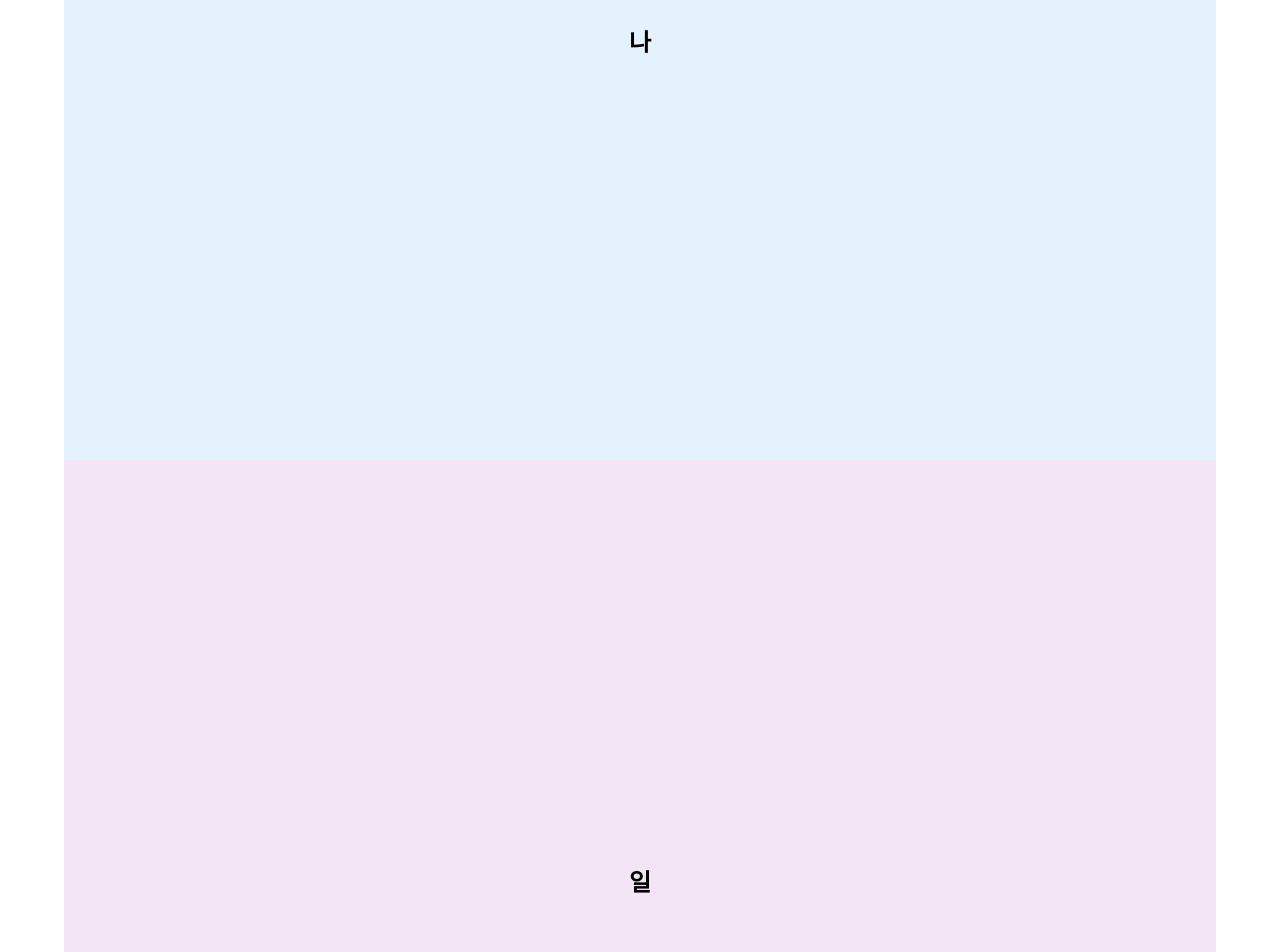
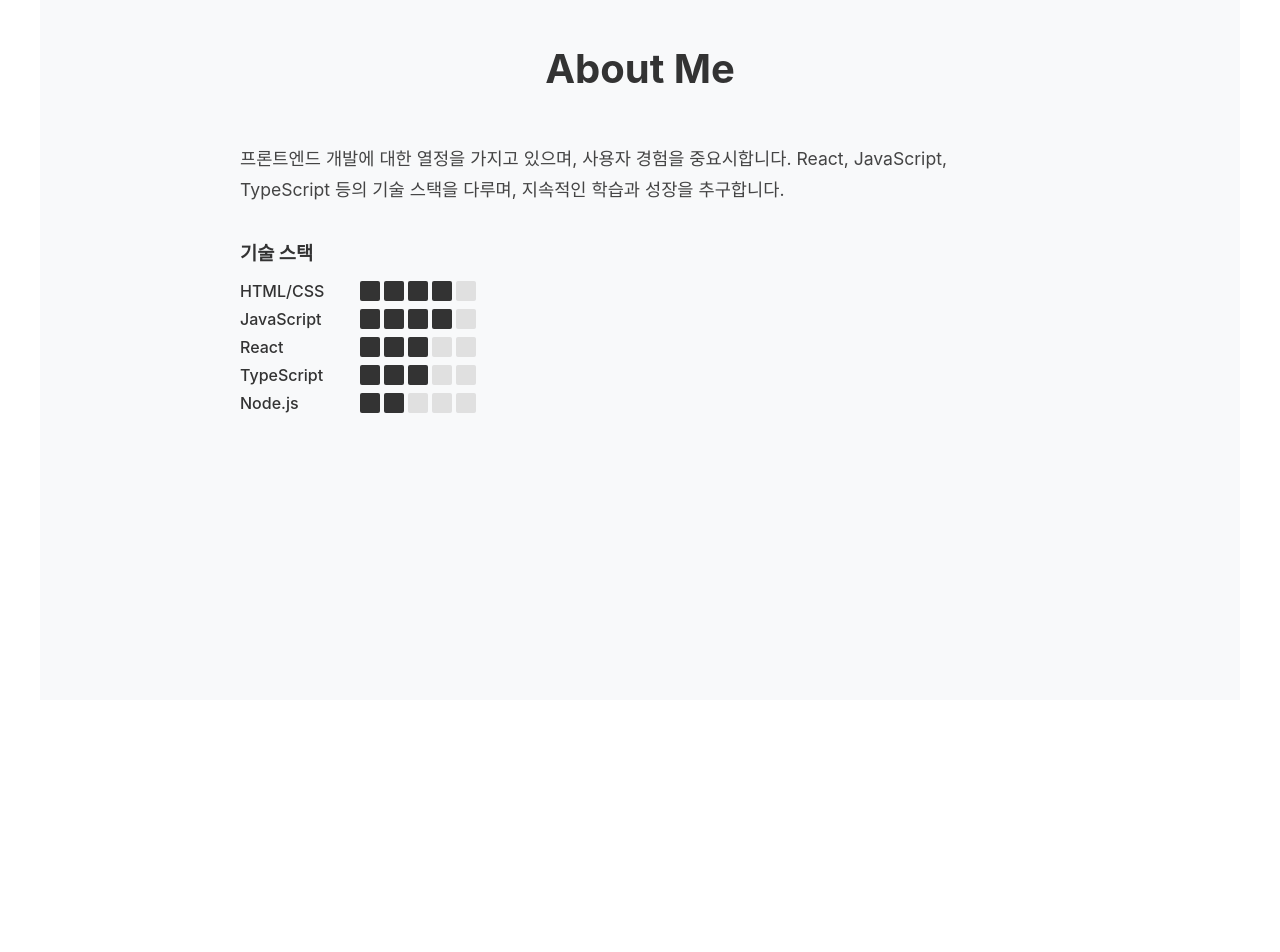
Before and after one commit to Mi-Gumi/portfolio, a React (Create React App) app: page / in a window 1280 px wide. Shown: the part 1220-2172 px from the top of the page. Built offline with nearby package versions, Linux system fonts and the light colour scheme.

Commit message:
자기소개 부분 스킬바와 전체적인 구성

```diff
--- a/src/App.js
+++ b/src/App.js
@@ -1,69 +1,146 @@
 import React from 'react';
 import Header from './components/Header';
+import SkillBar from './components/SkillBar';
 import styled from 'styled-components';
 import './App.css';
 
-// 전체 앱 컨테이너 스타일
+// 전체 앱을 감싸는 최상위 컨테이너
+// 100vw로 전체 화면 너비를 사용하고, 가로 스크롤을 방지
 const AppContainer = styled.div`
-  max-width: 100vw;  // 전체 화면 너비 사용
+  max-width: 100vw;  // viewport width의 100% 사용
   margin: 0;         // 기본 마진 제거
   padding: 0;        // 기본 패딩 제거
   overflow-x: hidden; // 가로 스크롤 방지
+  font-family: 'Pretendard', -apple-system, BlinkMacSystemFont, system-ui, Roboto, sans-serif; // 한글 최적화 폰트 설정
 `;
 
-// 메인 콘텐츠를 감싸는 컨테이너 스타일 컴포넌트
+// 메인 콘텐츠를 감싸는 컨테이너
+// 최대 너비를 1200px로 제한하여 큰 화면에서도 가독성 유지
 const MainContainer = styled.main`
-  max-width: 90vw;  // 화면 너비의 90%를 사용
-  margin: 0 auto;   // 중앙 정렬
-  padding: 0 20px;  // 좌우 여백
+  max-width: 1200px;  // 최대 너비 제한
+  margin: 0 auto;     // 좌우 중앙 정렬
+  padding: 0 20px;    // 좌우 여백 추가
 `;
 
-// 섹션 스타일 컴포넌트
+// 각 섹션의 공통 스타일
+// 최소 높이를 100vh로 설정하여 화면 전체 높이 사용
 const Section = styled.section`
-  min-height: 100vh;
-  padding: 20px;
-  display: flex;
-  flex-direction: column;
-  justify-content: center;
-  align-items: center;
+  min-height: 100vh;  // 최소 높이를 화면 전체 높이로 설정
+  padding: 80px 20px; // 상하 80px, 좌우 20px 여백
+  display: flex;      // Flexbox 레이아웃 사용
+  flex-direction: column; // 세로 방향 정렬
+  justify-content: center; // 수직 중앙 정렬
+  align-items: center;    // 수평 중앙 정렬
+`;
+
+// 섹션 제목 스타일
+// 모든 섹션의 제목에 일관된 스타일 적용
+const SectionTitle = styled.h2`
+  font-size: 2.5rem;    // 큰 글자 크기
+  font-weight: 700;     // 굵은 글씨
+  margin-bottom: 2rem;  // 아래 여백
+  color: #333;          // 진한 회색
+  text-align: center;   // 중앙 정렬
+`;
+
+// 섹션 내용을 감싸는 컨테이너
+// 최대 너비를 800px로 제한하여 가독성 확보
+const SectionContent = styled.div`
+  width: 100%;          // 부모 요소의 전체 너비 사용
+  max-width: 800px;     // 최대 너비 제한
+  margin: 0 auto;       // 중앙 정렬
 `;
 
 function App() {
+  // 기술 스택 데이터
+  const skills = [
+    { name: 'HTML/CSS', score: 4 },
+    { name: 'JavaScript', score: 4 },
+    { name: 'React', score: 3 },
+    { name: 'TypeScript', score: 3 },
+    { name: 'Node.js', score: 2 },
+  ];
+
   return (
     <AppContainer>
+      {/* 상단 네비게이션 바 */}
       <Header />
+
       <MainContainer>
+        {/* 홈 섹션 */}
         <Section
           id="home"
           style={{
-            backgroundColor: '#F8F9FA',  // 연한 회색
+            backgroundColor: '#ffffff',  // 흰색 배경
+            justifyContent: 'center',    // 수직 중앙 정렬
+            alignItems: 'center',        // 수평 중앙 정렬
+            textAlign: 'center'          // 텍스트 중앙 정렬
           }}
         >
-          <h1>메인</h1>
+          <SectionContent>
+            <h1 style={{ fontSize: '3.5rem', marginBottom: '1rem' }}>안녕하세요</h1>
+            <p style={{ fontSize: '1.5rem', color: '#666' }}>프론트엔드 개발자입니다</p>
+          </SectionContent>
         </Section>
+
+        {/* 자기소개 섹션 */}
         <Section
           id="about"
           style={{
-            backgroundColor: '#E3F2FD',  // 연한 파란색
+            backgroundColor: '#f8f9fa'  // 연한 회색 배경
           }}
         >
-          <h1>나</h1>
+          <SectionTitle>About Me</SectionTitle>
+          <SectionContent>
+            <p style={{ fontSize: '1.1rem', lineHeight: '1.8', color: '#444', marginBottom: '2rem' }}>
+              프론트엔드 개발에 대한 열정을 가지고 있으며, 사용자 경험을 중요시합니다.
+              React, JavaScript, TypeScript 등의 기술 스택을 다루며,
+              지속적인 학습과 성장을 추구합니다.
+            </p>
+            <h3 style={{ marginBottom: '1rem', color: '#333' }}>기술 스택</h3>
+            <SkillBar skills={skills} />
+          </SectionContent>
         </Section>
+
+        {/* 프로젝트 섹션 */}
         <Section
           id="projects"
           style={{
-            backgroundColor: '#F3E5F5',  // 연한 보라색
+            backgroundColor: '#ffffff'  // 흰색 배경
           }}
         >
-          <h1>일</h1>
+          <SectionTitle>Projects</SectionTitle>
+          <SectionContent>
+            {/* 그리드 레이아웃으로 프로젝트 카드 배치 */}
+            <div style={{
+              display: 'grid',
+              gridTemplateColumns: 'repeat(auto-fit, minmax(300px, 1fr))', // 반응형 그리드
+              gap: '2rem'  // 카드 간 간격
+            }}>
+              {/* 프로젝트 카드들이 들어갈 자리 */}
+            </div>
+          </SectionContent>
         </Section>
+
+        {/* 연락처 섹션 */}
         <Section
           id="contact"
           style={{
-            backgroundColor: '#E8F5E9',  // 연한 초록색
+            backgroundColor: '#f8f9fa'  // 연한 회색 배경
           }}
         >
-          <h1>ㄱㄱ</h1>
+          <SectionTitle>Contact</SectionTitle>
+          <SectionContent>
+            <p style={{
+              fontSize: '1.1rem',
+              lineHeight: '1.8',
+              color: '#444',
+              textAlign: 'center'
+            }}>
+              이메일: your.email@example.com<br />
+              GitHub: github.com/yourusername
+            </p>
+          </SectionContent>
         </Section>
       </MainContainer>
     </AppContainer>
--- /dev/null
+++ b/src/components/SkillBar.js
@@ -0,0 +1,54 @@
+import React from 'react';
+import styled from 'styled-components';
+
+// 기술 스택 컨테이너
+const SkillContainer = styled.div`
+  margin: 1rem 0;
+`;
+
+// 기술 이름과 점수를 감싸는 컨테이너
+const SkillRow = styled.div`
+  display: flex;
+  align-items: center;
+  margin-bottom: 0.5rem;
+`;
+
+// 기술 이름
+const SkillName = styled.span`
+  width: 120px;
+  font-weight: 500;
+  color: #333;
+`;
+
+// 점수 표시 컨테이너
+const ScoreContainer = styled.div`
+  display: flex;
+  gap: 4px;
+`;
+
+// 개별 사각형 스타일
+const Square = styled.div`
+  width: 20px;
+  height: 20px;
+  background-color: ${props => props.filled ? '#333' : '#e0e0e0'};
+  border-radius: 2px;
+`;
+
+const SkillBar = ({ skills }) => {
+  return (
+    <SkillContainer>
+      {skills.map((skill, index) => (
+        <SkillRow key={index}>
+          <SkillName>{skill.name}</SkillName>
+          <ScoreContainer>
+            {[...Array(5)].map((_, i) => (
+              <Square key={i} filled={i < skill.score} />
+            ))}
+          </ScoreContainer>
+        </SkillRow>
+      ))}
+    </SkillContainer>
+  );
+};
+
+export default SkillBar;
```
